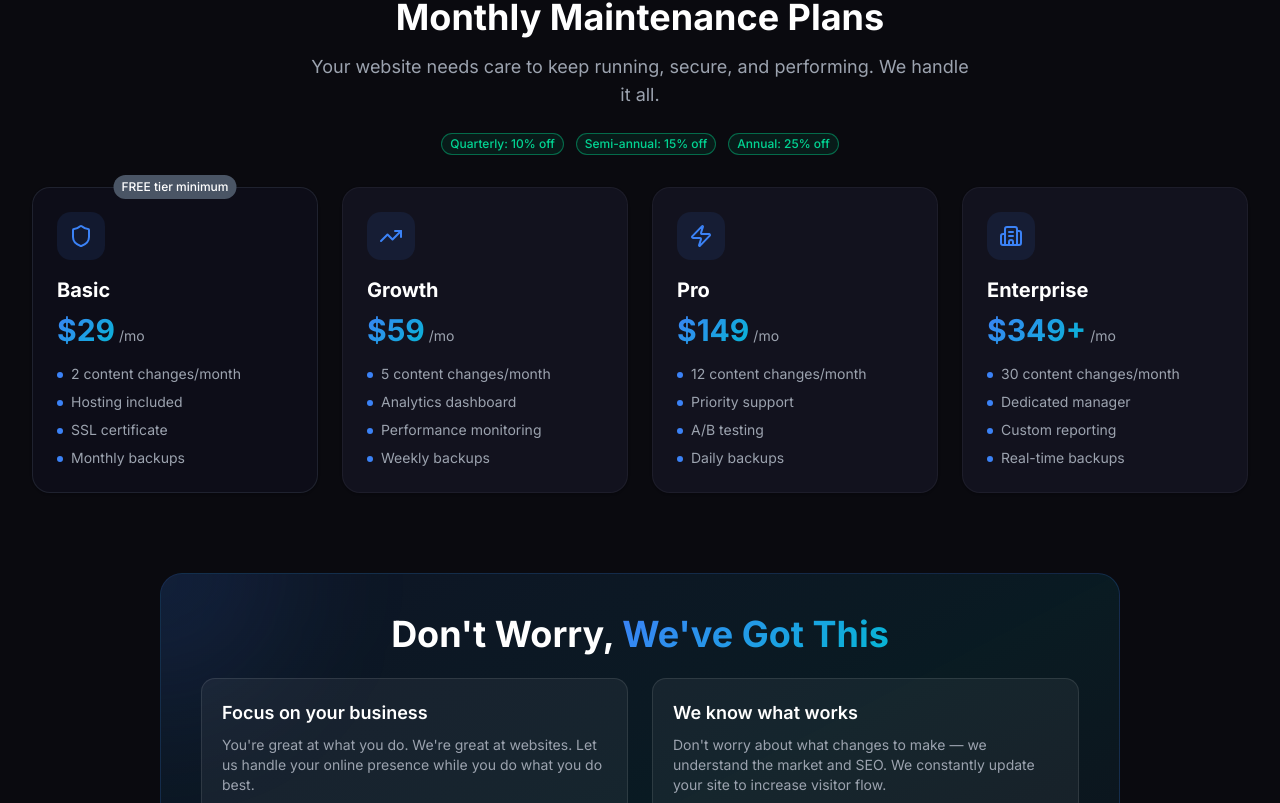
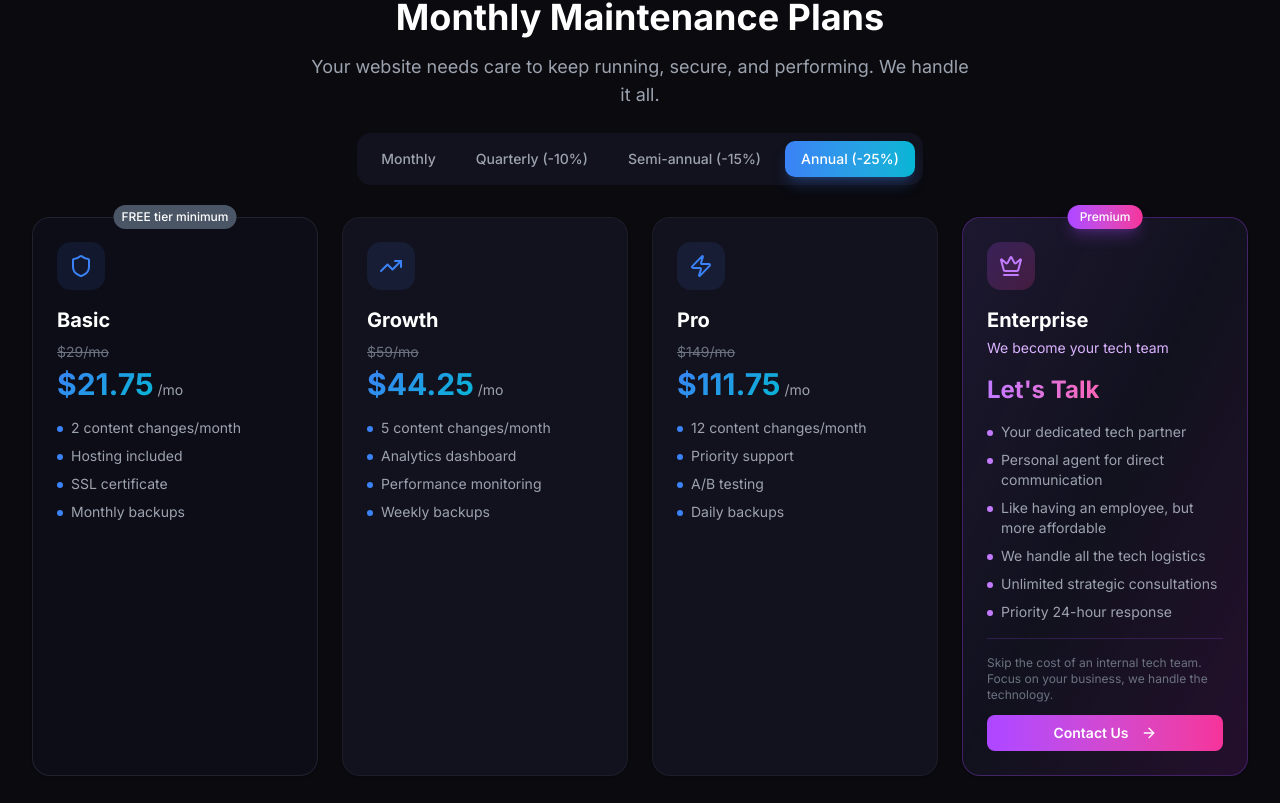
Before and after one commit to LeoValdi64/kuvoco-website, a Next.js app: page /pricing in a window 1280 px wide. Shown: the part 1397-2200 px from the top of the page. Built offline with nearby package versions, Linux system fonts and the light colour scheme.

Commit message:
feat: Interactive discount tabs for maintenance plans + Enterprise redesign

```diff
--- a/src/app/pricing/PricingContent.tsx
+++ b/src/app/pricing/PricingContent.tsx
@@ -112,8 +112,7 @@ const maintenancePlans = [
   {
     icon: Shield,
     name: "Basic",
-    price: "$29",
-    period: "/mo",
+    basePrice: 29,
     features: [
       "2 content changes/month",
       "Hosting included",
@@ -125,8 +124,7 @@ const maintenancePlans = [
   {
     icon: TrendingUp,
     name: "Growth",
-    price: "$59",
-    period: "/mo",
+    basePrice: 59,
     features: [
       "5 content changes/month",
       "Analytics dashboard",
@@ -138,8 +136,7 @@ const maintenancePlans = [
   {
     icon: Zap,
     name: "Pro",
-    price: "$149",
-    period: "/mo",
+    basePrice: 149,
     features: [
       "12 content changes/month",
       "Priority support",
@@ -148,26 +145,35 @@ const maintenancePlans = [
     ],
     isMinimum: false,
   },
-  {
-    icon: Building2,
-    name: "Enterprise",
-    price: "$349+",
-    period: "/mo",
-    features: [
-      "30 content changes/month",
-      "Dedicated manager",
-      "Custom reporting",
-      "Real-time backups",
-    ],
-    isMinimum: false,
-  },
 ];
 
-const commitmentDiscounts = [
-  { period: "Quarterly", discount: "10% off" },
-  { period: "Semi-annual", discount: "15% off" },
-  { period: "Annual", discount: "25% off" },
+const enterprisePlan = {
+  icon: Crown,
+  name: "Enterprise",
+  features: [
+    "Your dedicated tech partner",
+    "Personal agent for direct communication",
+    "Like having an employee, but more affordable",
+    "We handle all the tech logistics",
+    "Unlimited strategic consultations",
+    "Priority 24-hour response",
+  ],
+};
+
+type BillingPeriod = "monthly" | "quarterly" | "semiannual" | "annual";
+
+const billingOptions: { key: BillingPeriod; label: string; discount: number }[] = [
+  { key: "monthly", label: "Monthly", discount: 0 },
+  { key: "quarterly", label: "Quarterly (-10%)", discount: 0.10 },
+  { key: "semiannual", label: "Semi-annual (-15%)", discount: 0.15 },
+  { key: "annual", label: "Annual (-25%)", discount: 0.25 },
 ];
+
+function calculateDiscountedPrice(basePrice: number, discount: number): string {
+  const discounted = basePrice * (1 - discount);
+  return discounted.toFixed(2);
+}
+
 
 const faqs = [
   {
@@ -263,6 +269,9 @@ function FAQItem({ question, answer, index }: { question: string; answer: string
 }
 
 export default function PricingContent() {
+  const [billingPeriod, setBillingPeriod] = useState<BillingPeriod>("annual");
+  const currentDiscount = billingOptions.find(opt => opt.key === billingPeriod)?.discount || 0;
+
   return (
     <main className="bg-[#0A0A0F] min-h-screen pt-32 pb-20">
       {/* Hero Section */}
@@ -464,16 +473,21 @@ export default function PricingContent() {
               Your website needs care to keep running, secure, and performing. We handle it all.
             </p>
 
-            {/* Commitment Discounts */}
-            <div className="flex flex-wrap gap-3 justify-center">
-              {commitmentDiscounts.map((discount) => (
-                <Badge
-                  key={discount.period}
-                  variant="outline"
-                  className="border-emerald-500/50 text-emerald-400 bg-emerald-500/10"
+            {/* Billing Period Tabs */}
+            <div className="flex flex-wrap gap-2 justify-center bg-[#1A1A2E]/50 rounded-xl p-2 max-w-fit mx-auto">
+              {billingOptions.map((option) => (
+                <button
+                  key={option.key}
+                  onClick={() => setBillingPeriod(option.key)}
+                  className={cn(
+                    "px-4 py-2 rounded-lg text-sm font-medium transition-all duration-300",
+                    billingPeriod === option.key
+                      ? "bg-gradient-to-r from-[#3B82F6] to-[#06B6D4] text-white shadow-lg shadow-[#3B82F6]/25"
+                      : "text-[#9CA3AF] hover:text-white hover:bg-white/5"
+                  )}
                 >
-                  {discount.period}: {discount.discount}
-                </Badge>
+                  {option.label}
+                </button>
               ))}
             </div>
           </div>
@@ -481,6 +495,8 @@ export default function PricingContent() {
           <div className="grid grid-cols-1 sm:grid-cols-2 lg:grid-cols-4 gap-6">
             {maintenancePlans.map((plan, index) => {
               const Icon = plan.icon;
+              const discountedPrice = calculateDiscountedPrice(plan.basePrice, currentDiscount);
+              const showDiscount = currentDiscount > 0;
               return (
                 <motion.div
                   key={plan.name}
@@ -507,11 +523,16 @@ export default function PricingContent() {
                         {plan.name}
                       </h3>
                       <div className="mb-4">
+                        {showDiscount && (
+                          <div className="text-sm text-[#6B7280] line-through mb-1">
+                            ${plan.basePrice}/mo
+                          </div>
+                        )}
                         <span className="text-3xl font-bold gradient-text">
-                          {plan.price}
+                          ${discountedPrice}
                         </span>
                         <span className="text-[#9CA3AF] text-sm ml-1">
-                          {plan.period}
+                          /mo
                         </span>
                       </div>
                       <ul className="space-y-2 flex-1">
@@ -529,6 +550,59 @@ export default function PricingContent() {
                 </motion.div>
               );
             })}
+
+            {/* Enterprise Card */}
+            <motion.div
+              initial={{ opacity: 0, y: 20 }}
+              whileInView={{ opacity: 1, y: 0 }}
+              viewport={{ once: true }}
+              transition={{ duration: 0.4, delay: 0.15 }}
+              className="relative"
+            >
+              <Badge className="absolute -top-3 left-1/2 -translate-x-1/2 z-10 bg-gradient-to-r from-purple-500 to-pink-500 text-white border-0 px-3 py-1 text-xs shadow-lg shadow-purple-500/25">
+                Premium
+              </Badge>
+              <Card className="border rounded-2xl p-6 h-full bg-gradient-to-br from-[#1A1A2E]/70 via-[#1A1A2E]/50 to-purple-900/20 border-purple-500/30 hover:border-purple-500/50 transition-all duration-300 relative overflow-hidden">
+                <div className="absolute inset-0 bg-gradient-to-br from-purple-500/5 via-transparent to-pink-500/5" />
+                <div className="relative flex flex-col h-full">
+                  <div className="w-12 h-12 rounded-xl bg-gradient-to-br from-purple-500/20 to-pink-500/20 flex items-center justify-center mb-4">
+                    <enterprisePlan.icon className="w-6 h-6 text-purple-400" />
+                  </div>
+                  <h3 className="text-xl font-bold text-white mb-1">
+                    {enterprisePlan.name}
+                  </h3>
+                  <p className="text-sm text-purple-300 mb-4">
+                    We become your tech team
+                  </p>
+                  <div className="mb-4">
+                    <span className="text-2xl font-bold bg-gradient-to-r from-purple-400 to-pink-400 bg-clip-text text-transparent">
+                      Let&apos;s Talk
+                    </span>
+                  </div>
+                  <ul className="space-y-2 flex-1 mb-4">
+                    {enterprisePlan.features.map((feature) => (
+                      <li key={feature} className="flex items-start gap-2">
+                        <div className="w-1.5 h-1.5 rounded-full bg-purple-400 flex-shrink-0 mt-2" />
+                        <span className="text-[#9CA3AF] text-sm">
+                          {feature}
+                        </span>
+                      </li>
+                    ))}
+                  </ul>
+                  <div className="mt-auto pt-4 border-t border-purple-500/20">
+                    <p className="text-xs text-[#6B7280] mb-3">
+                      Skip the cost of an internal tech team. Focus on your business, we handle the technology.
+                    </p>
+                    <Link href="/contact" className="w-full">
+                      <Button className="w-full bg-gradient-to-r from-purple-500 to-pink-500 hover:opacity-90 text-white font-semibold text-sm">
+                        Contact Us
+                        <ArrowRight className="w-3 h-3 ml-1" />
+                      </Button>
+                    </Link>
+                  </div>
+                </div>
+              </Card>
+            </motion.div>
           </div>
         </FadeIn>
       </section>
--- a/src/components/Pricing.tsx
+++ b/src/components/Pricing.tsx
@@ -1,8 +1,8 @@
 "use client";
 
-import { useRef } from "react";
+import { useRef, useState } from "react";
 import { motion, useInView } from "framer-motion";
-import { Check, Sparkles, Gift, ArrowRight, Star, RefreshCw } from "lucide-react";
+import { Check, Sparkles, Gift, ArrowRight, Star, RefreshCw, Crown } from "lucide-react";
 import Link from "next/link";
 import { Card, CardContent } from "@/components/ui/card";
 import { Badge } from "@/components/ui/badge";
@@ -82,15 +82,36 @@ const tiers = [
 ];
 
 const maintenance = [
-  { name: "Basic", price: "$29", period: "/mo", features: "2 changes + hosting + SSL" },
-  { name: "Growth", price: "$59", period: "/mo", features: "5 changes + analytics + weekly backups" },
-  { name: "Pro", price: "$149", period: "/mo", features: "12 changes + priority + A/B testing" },
-  { name: "Enterprise", price: "$349+", period: "/mo", features: "30 changes + dedicated manager" },
+  { name: "Basic", basePrice: 29, features: "2 changes + hosting + SSL" },
+  { name: "Growth", basePrice: 59, features: "5 changes + analytics + weekly backups" },
+  { name: "Pro", basePrice: 149, features: "12 changes + priority + A/B testing" },
 ];
+
+const enterprisePlan = {
+  name: "Enterprise",
+  tagline: "We become your tech team",
+  features: "Dedicated tech partner + unlimited consultations",
+};
+
+type BillingPeriod = "monthly" | "quarterly" | "semiannual" | "annual";
+
+const billingOptions: { key: BillingPeriod; label: string; shortLabel: string; discount: number }[] = [
+  { key: "monthly", label: "Monthly", shortLabel: "Monthly", discount: 0 },
+  { key: "quarterly", label: "Quarterly (-10%)", shortLabel: "Qtrly", discount: 0.10 },
+  { key: "semiannual", label: "Semi-annual (-15%)", shortLabel: "Semi", discount: 0.15 },
+  { key: "annual", label: "Annual (-25%)", shortLabel: "Annual", discount: 0.25 },
+];
+
+function calculateDiscountedPrice(basePrice: number, discount: number): string {
+  const discounted = basePrice * (1 - discount);
+  return discounted.toFixed(2);
+}
 
 export default function Pricing() {
   const ref = useRef(null);
   const isInView = useInView(ref, { once: true, margin: "-100px" });
+  const [billingPeriod, setBillingPeriod] = useState<BillingPeriod>("annual");
+  const currentDiscount = billingOptions.find(opt => opt.key === billingPeriod)?.discount || 0;
 
   return (
     <section id="pricing" className="relative py-24 sm:py-32 bg-[#111827]/30">
@@ -261,24 +282,34 @@ export default function Pricing() {
             <h3 className="text-xl font-semibold mb-2">
               Monthly Maintenance Plans
             </h3>
-            <p className="text-sm text-[#6B7280] mb-3">
+            <p className="text-sm text-[#6B7280] mb-4">
               Hosting, SSL, backups, and content changes included
             </p>
-            <div className="flex flex-wrap gap-2 justify-center">
-              <Badge variant="outline" className="border-emerald-500/50 text-emerald-400 bg-emerald-500/10 text-xs">
-                Quarterly: 10% off
-              </Badge>
-              <Badge variant="outline" className="border-emerald-500/50 text-emerald-400 bg-emerald-500/10 text-xs">
-                Semi-annual: 15% off
-              </Badge>
-              <Badge variant="outline" className="border-emerald-500/50 text-emerald-400 bg-emerald-500/10 text-xs">
-                Annual: 25% off
-              </Badge>
+
+            {/* Billing Period Tabs */}
+            <div className="flex flex-wrap gap-1 sm:gap-2 justify-center bg-[#1A1A2E]/50 rounded-xl p-1.5 max-w-fit mx-auto">
+              {billingOptions.map((option) => (
+                <button
+                  key={option.key}
+                  onClick={() => setBillingPeriod(option.key)}
+                  className={`px-2 sm:px-3 py-1.5 rounded-lg text-xs sm:text-sm font-medium transition-all duration-300 ${
+                    billingPeriod === option.key
+                      ? "bg-gradient-to-r from-[#3B82F6] to-[#06B6D4] text-white shadow-lg shadow-[#3B82F6]/25"
+                      : "text-[#9CA3AF] hover:text-white hover:bg-white/5"
+                  }`}
+                >
+                  <span className="hidden sm:inline">{option.label}</span>
+                  <span className="sm:hidden">{option.shortLabel}</span>
+                </button>
+              ))}
             </div>
           </div>
 
           <div className="grid grid-cols-1 sm:grid-cols-2 lg:grid-cols-4 gap-4 mb-8">
-            {maintenance.map((plan) => (
+            {maintenance.map((plan) => {
+              const discountedPrice = calculateDiscountedPrice(plan.basePrice, currentDiscount);
+              const showDiscount = currentDiscount > 0;
+              return (
                 <Card
                   key={plan.name}
                   className="p-0 rounded-lg bg-[#1A1A2E]/30 border-white/5 hover:border-white/10 transition-colors text-center"
@@ -287,16 +318,46 @@ export default function Pricing() {
                     <p className="text-sm font-medium text-white mb-1">
                       {plan.name}
                     </p>
+                    {showDiscount && (
+                      <p className="text-xs text-[#6B7280] line-through">
+                        ${plan.basePrice}/mo
+                      </p>
+                    )}
                     <p className="text-xl font-bold text-[#3B82F6]">
-                    {plan.price}
+                      ${discountedPrice}
                       <span className="text-xs font-normal text-[#6B7280]">
-                      {plan.period}
+                        /mo
                       </span>
                     </p>
                     <p className="text-xs text-[#9CA3AF] mt-2">{plan.features}</p>
                   </CardContent>
                 </Card>
-            ))}
+              );
+            })}
+
+            {/* Enterprise Card */}
+            <Card className="p-0 rounded-lg bg-gradient-to-br from-[#1A1A2E]/50 to-purple-900/20 border-purple-500/30 hover:border-purple-500/50 transition-colors text-center relative overflow-hidden">
+              <div className="absolute -top-2 left-1/2 -translate-x-1/2 z-10">
+                <Badge className="bg-gradient-to-r from-purple-500 to-pink-500 text-white border-0 text-[10px] px-2 py-0.5">
+                  Premium
+                </Badge>
+              </div>
+              <CardContent className="p-4 pt-5">
+                <div className="flex items-center justify-center gap-1 mb-1">
+                  <Crown size={14} className="text-purple-400" />
+                  <p className="text-sm font-medium text-white">
+                    {enterprisePlan.name}
+                  </p>
+                </div>
+                <p className="text-[10px] text-purple-300 mb-1">
+                  {enterprisePlan.tagline}
+                </p>
+                <p className="text-lg font-bold bg-gradient-to-r from-purple-400 to-pink-400 bg-clip-text text-transparent">
+                  Let&apos;s Talk
+                </p>
+                <p className="text-xs text-[#9CA3AF] mt-2">{enterprisePlan.features}</p>
+              </CardContent>
+            </Card>
           </div>
 
           {/* View Full Pricing Link */}
```
Lines whose indentation alone changed are shown as unchanged.
